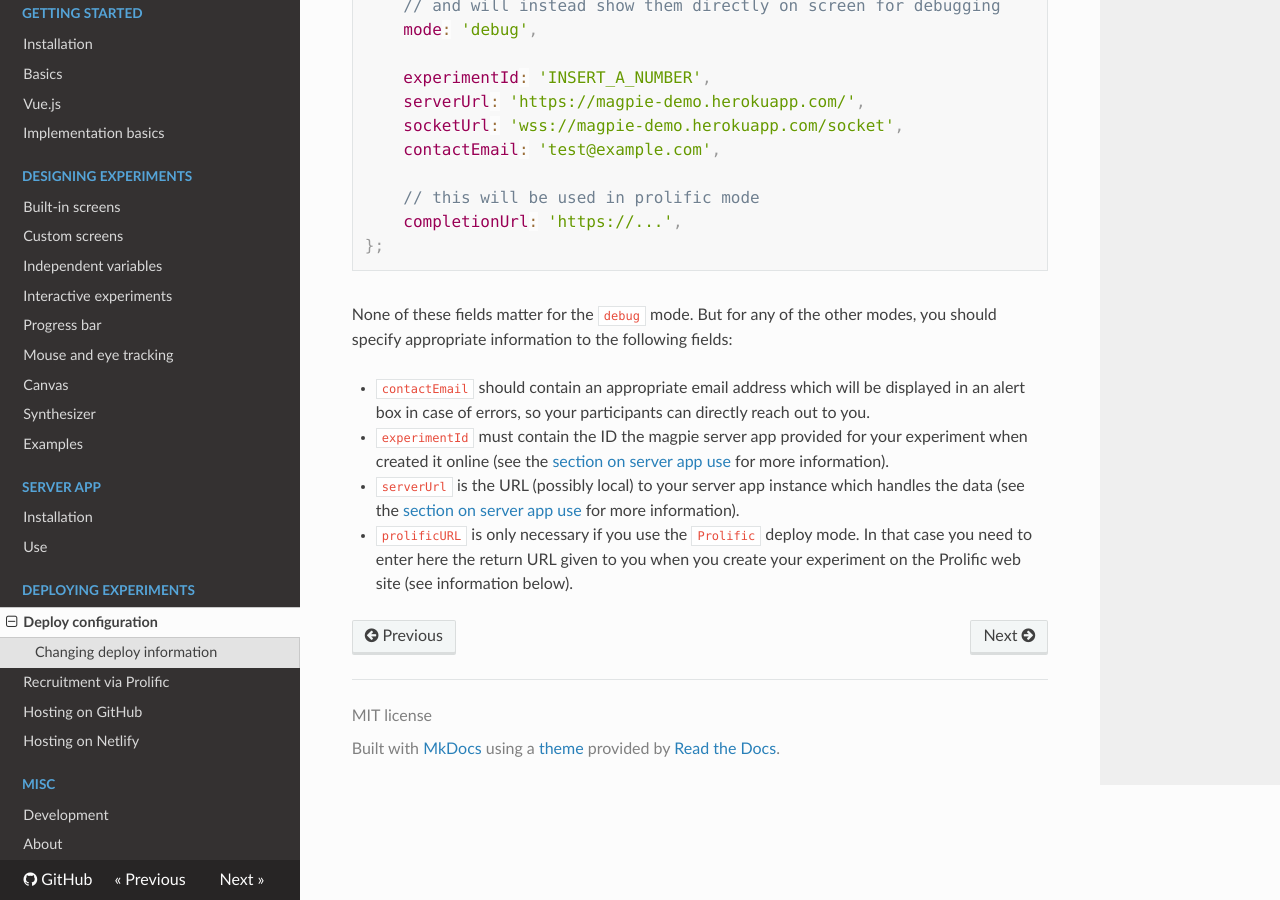
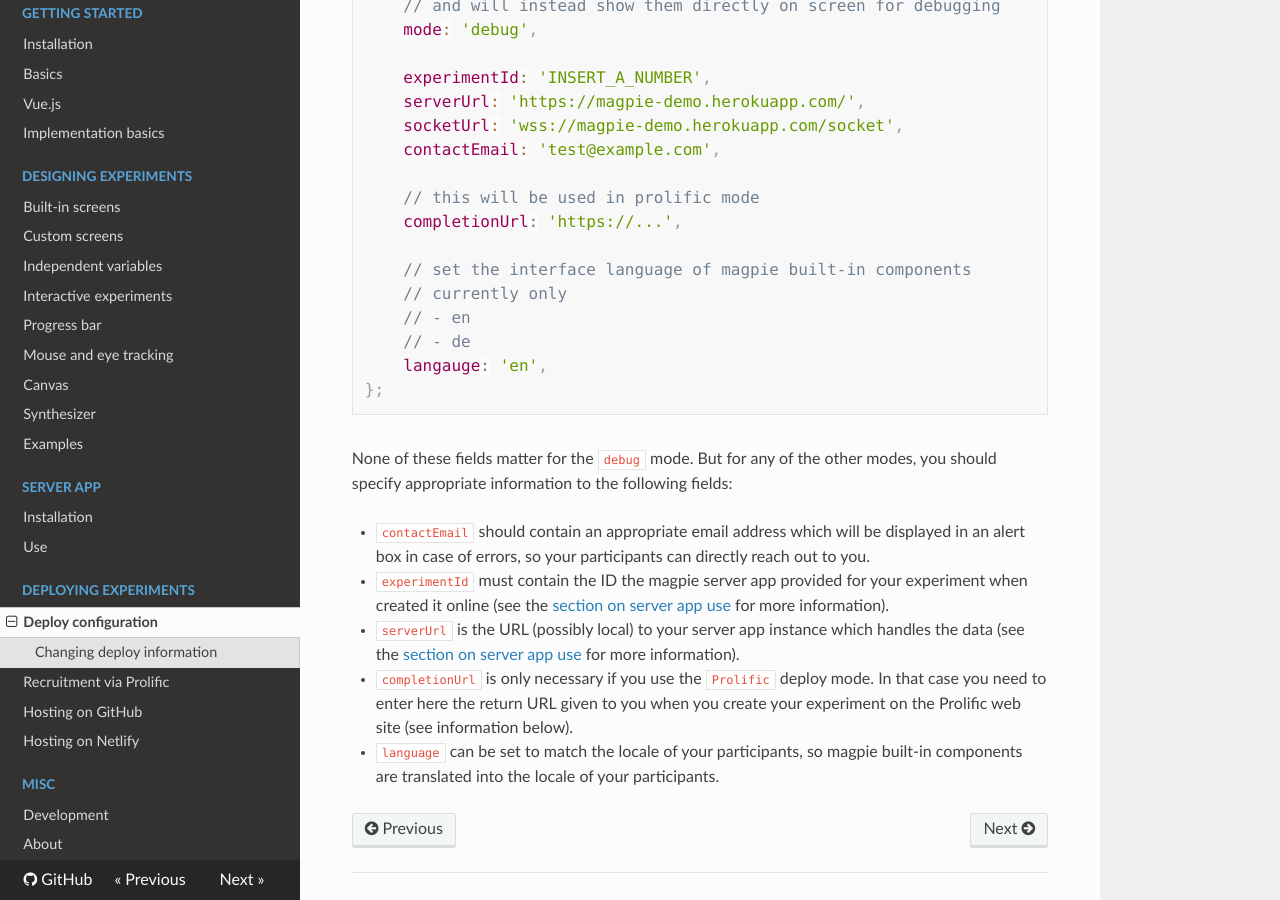
Before and after one commit to magpie-ea/magpie-v3-docs, an MkDocs documentation site: the page built from docs/03_deploying_experiments/01_configuration.md, in a window 1280 px wide and 900 px high, scrolled down 961 px. Built offline with MkDocs 1.6.1, drawn with Linux system fonts in a browser that asks for light colours.

Commit message:
01_configuration.md: Add language

````diff
--- a/docs/03_deploying_experiments/01_configuration.md
+++ b/docs/03_deploying_experiments/01_configuration.md
@@ -41,6 +41,12 @@ export default {
 
     // this will be used in prolific mode
     completionUrl: 'https://...',
+
+    // set the interface language of magpie built-in components
+    // currently only
+    // - en
+    // - de
+    langauge: 'en',
 };
 ```
 
@@ -49,4 +55,5 @@ None of these fields matter for the `debug` mode. But for any of the other modes
 + `contactEmail` should contain an appropriate email address which will be displayed in an alert box in case of errors, so your participants can directly reach out to you.
 + `experimentId` must contain the ID the magpie server app provided for your experiment when created it online (see the [section on server app use](/02_using_the_server_app/02_use/#creating-new-experiments) for more information).
 + `serverUrl` is the URL (possibly local) to your server app instance which handles the data (see the [section on server app use](/02_using_the_server_app/02_use/#creating-new-experiments) for more information).
-+ `prolificURL` is only necessary if you use the `Prolific` deploy mode. In that case you need to enter here the return URL given to you when you create your experiment on the Prolific web site (see information below).
++ `completionUrl` is only necessary if you use the `Prolific` deploy mode. In that case you need to enter here the return URL given to you when you create your experiment on the Prolific web site (see information below).
++ `language` can be set to match the locale of your participants, so magpie built-in components are translated into the locale of your participants.
````
